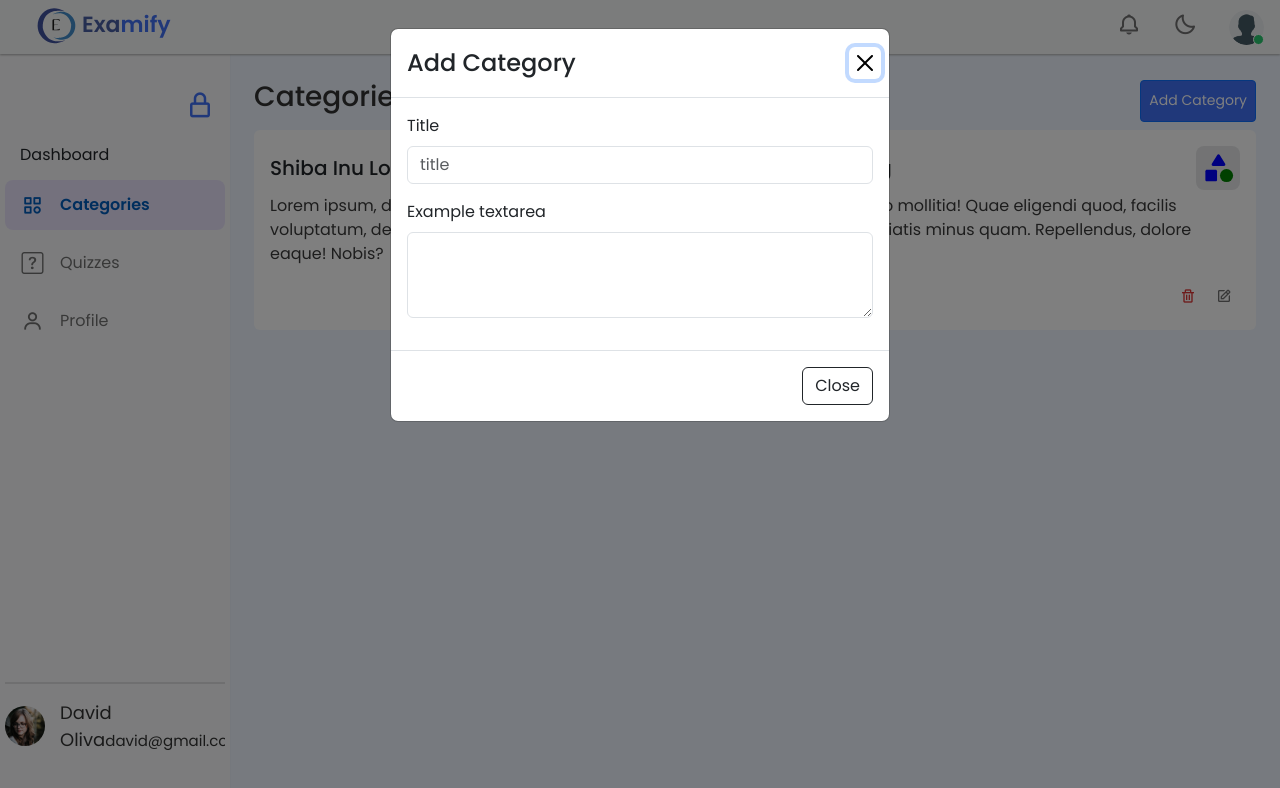
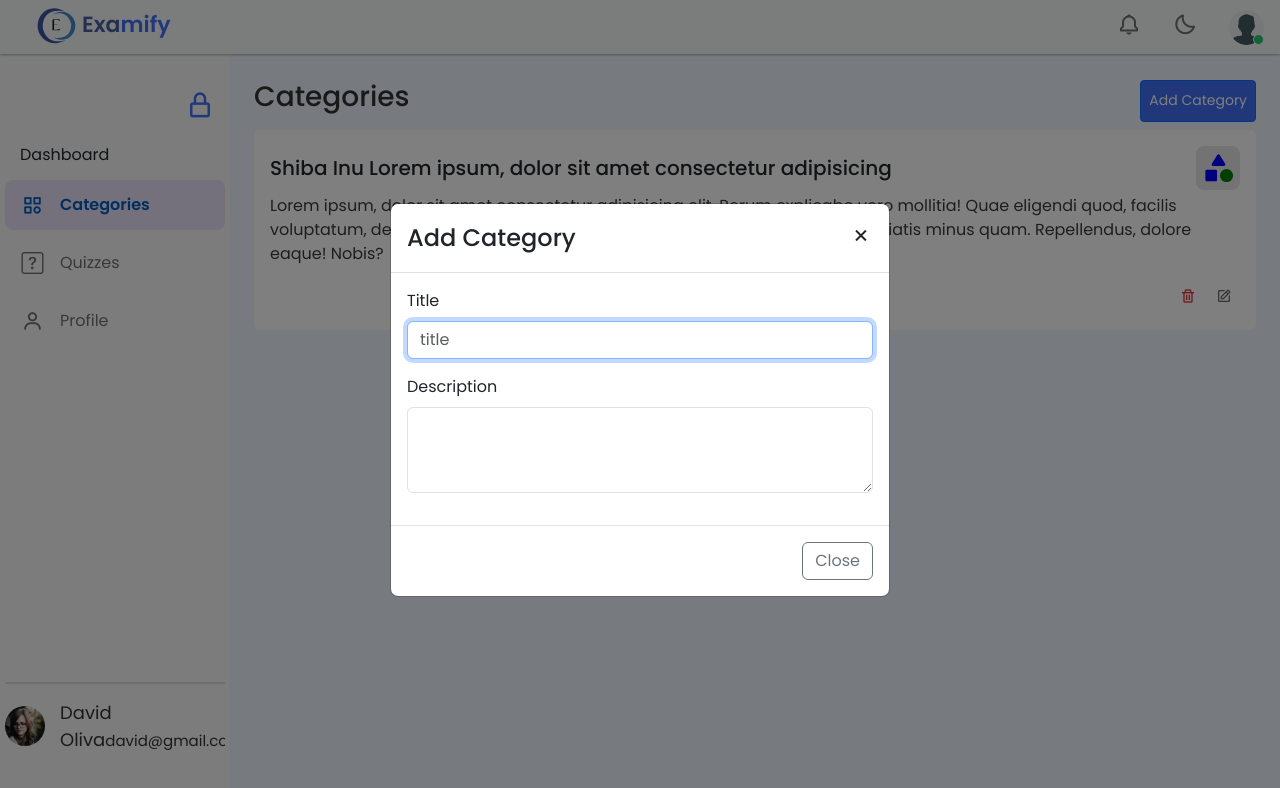
Before and after one commit to SanjayRawat123/examify-app, an Angular app: page /admin/categories in a window 1280 px wide. Both pictures are taken after a click on the button "Add Category". Shown: the top 788 px of the page. Built offline with nearby package versions, Linux system fonts and the light colour scheme.

Commit message:
working on save category from modal windwo

```diff
--- a/src/@Core-scss/dark-theam.scss
+++ b/src/@Core-scss/dark-theam.scss
@@ -68,7 +68,13 @@
     //////////////pop model scss
     .modal-header {
         border-bottom: 1px solid #495057;
+
     }
+
+    .modal-header .btn-close {
+        color: #fff;
+    }
+
     .modal-content {
         background-color: #292b2c;
         color: white;
@@ -78,7 +84,11 @@
         color: white;
     }
 
-////////pop model scss</>
+    .modal-footer {
+        border-top: 1px solid #495057;
+    }
+
+    ////////pop model scss</>
 
 
 
--- a/src/app/admin/components/add-category/add-category.component.html
+++ b/src/app/admin/components/add-category/add-category.component.html
@@ -1,17 +1,19 @@
-<div class="modal-header">
+<div class="modal-header flex justify-content-between">
   <h4 class="modal-title">Add Category</h4>
-    <button type="button" class="btn-close" aria-label="Close" (click)="activeModal.dismiss('Cross click')"></button>
+  <h4 class="mb-0 close-icon" (click)="activeModal.dismiss('Cross click')">
+    <i class="bx bx-x"></i>
+  </h4>
 </div>
 <div class="modal-body">
   <div class="mb-3">
     <label for="title" class="form-label">Title</label>
-        <input type="text" class="form-control" id="title" placeholder="title">
+    <input type="text" class="form-control" id="title" placeholder="title" [(ngModel)]="category.title" name="title">
   </div>
   <div class="mb-3">
-        <label for="exampleFormControlTextarea1" class="form-label">Example textarea</label>
-        <textarea class="form-control" id="exampleFormControlTextarea1" rows="3"></textarea>
+    <label for="description" class="form-label">Description</label>
+    <textarea class="form-control" id="description" rows="3" [(ngModel)]="category.description" name="description"></textarea>
   </div>
 </div>
 <div class="modal-footer">
-    <button type="button" class="btn btn-outline-dark" (click)="activeModal.close('Close click')">Close</button>
+  <button type="button" class="btn btn-outline-secondary" (click)="onSave()" >Close</button>
 </div>
--- a/src/app/admin/components/add-category/add-category.component.scss
+++ b/src/app/admin/components/add-category/add-category.component.scss
@@ -0,0 +1,3 @@
+.close-icon {
+   cursor: pointer;
+}
--- a/src/app/admin/components/add-category/add-category.component.ts
+++ b/src/app/admin/components/add-category/add-category.component.ts
@@ -1,19 +1,33 @@
-import { Component, Input, OnInit } from '@angular/core';
+import { Component, Input, OnInit, ViewEncapsulation } from '@angular/core';
 import { NgbActiveModal } from '@ng-bootstrap/ng-bootstrap';
 import { Data } from 'src/types/examify-interface';
+import { Category } from './model/category';
 
 @Component({
   selector: 'app-add-category',
-  standalone: true,
-  imports: [],
   templateUrl: './add-category.component.html',
   styleUrl: './add-category.component.scss',
+  encapsulation: ViewEncapsulation.None,
 })
 export class AddCategoryComponent implements OnInit {
   @Input() cId!: number;
-  category!:Data.Category;
+  category!: Category;
 
-  constructor(public activeModal: NgbActiveModal) {}
+  constructor(public activeModal: NgbActiveModal) {
+    this.category = new Category(this.cId, '', '');
+  }
 
   ngOnInit(): void {}
+
+  onSave(): void {
+    console.log('Category created:', this.JsonToSave());
+  }
+
+  JsonToSave(): Data.Category {
+    return {
+      id: this.category.id,
+      title: this.category.title,
+      description: this.category.description,
+    };
+  }
 }
--- /dev/null
+++ b/src/app/admin/components/add-category/model/category.ts
@@ -0,0 +1,35 @@
+import { Data } from 'src/types/examify-interface';
+
+export class Category implements Data.Category {
+  private _id: number;
+  private _title: string;
+  private _description: string;
+
+
+  constructor(id: number, title: string, description: string) {
+    this._id = id;
+    this._title = title;
+    this._description = description;
+  }
+
+  public get id(): number {
+    return this._id;
+  }
+  public set id(value: number) {
+    this._id = value;
+  }
+
+  public get title(): string {
+    return this._title;
+  }
+  public set title(value: string) {
+    this._title = value;
+  }
+
+  public get description(): string {
+    return this._description;
+  }
+  public set description(value: string) {
+    this._description = value;
+  }
+}
--- a/src/app/admin/components/categories/categories.component.ts
+++ b/src/app/admin/components/categories/categories.component.ts
@@ -16,7 +16,9 @@ export class CategoriesComponent implements OnInit {
   ngOnInit(): void {}
 
   openAddCategoryMdl(cId?: number) {
-    const modalRef = this.modalService.open(AddCategoryComponent);
-     modalRef.componentInstance.cId = cId;
+    const modalRef = this.modalService.open(AddCategoryComponent, {
+      centered: true,
+    });
+    modalRef.componentInstance.cId = cId;
   }
 }
```
Also changed, not shown: src/app/admin/admin.module.ts (+15 -2 lines), 1 other file (tests, documents, lock files or other folders). Lines whose indentation alone changed are shown as unchanged.
